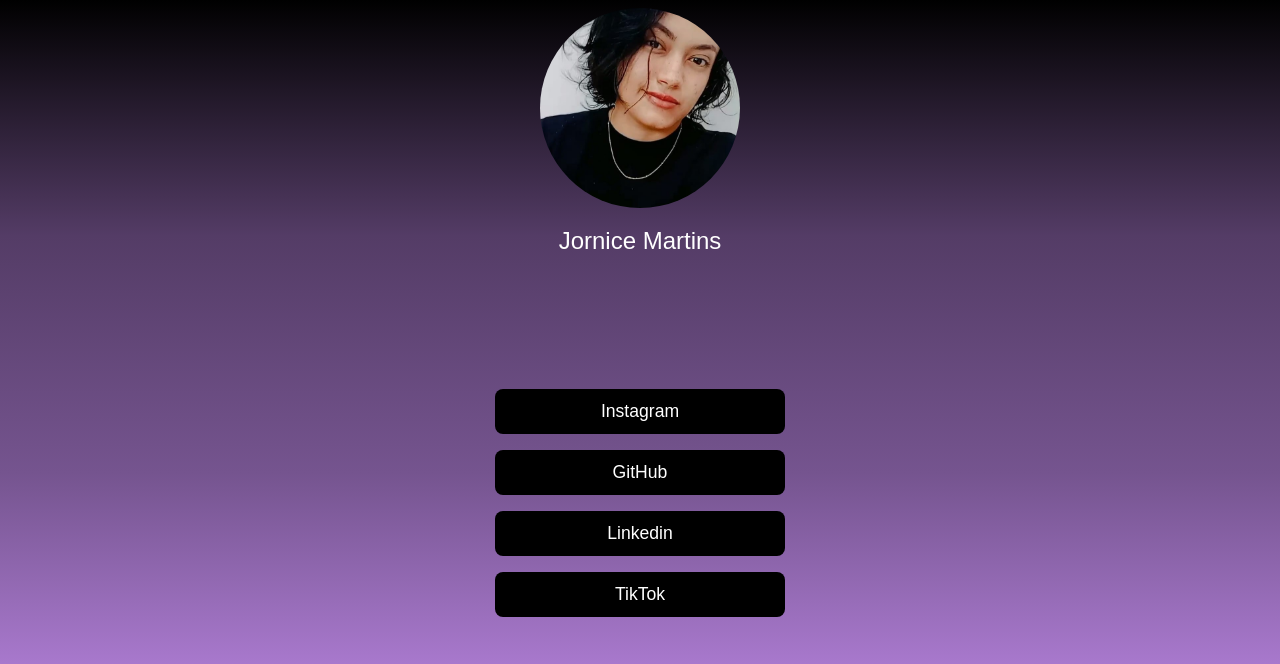
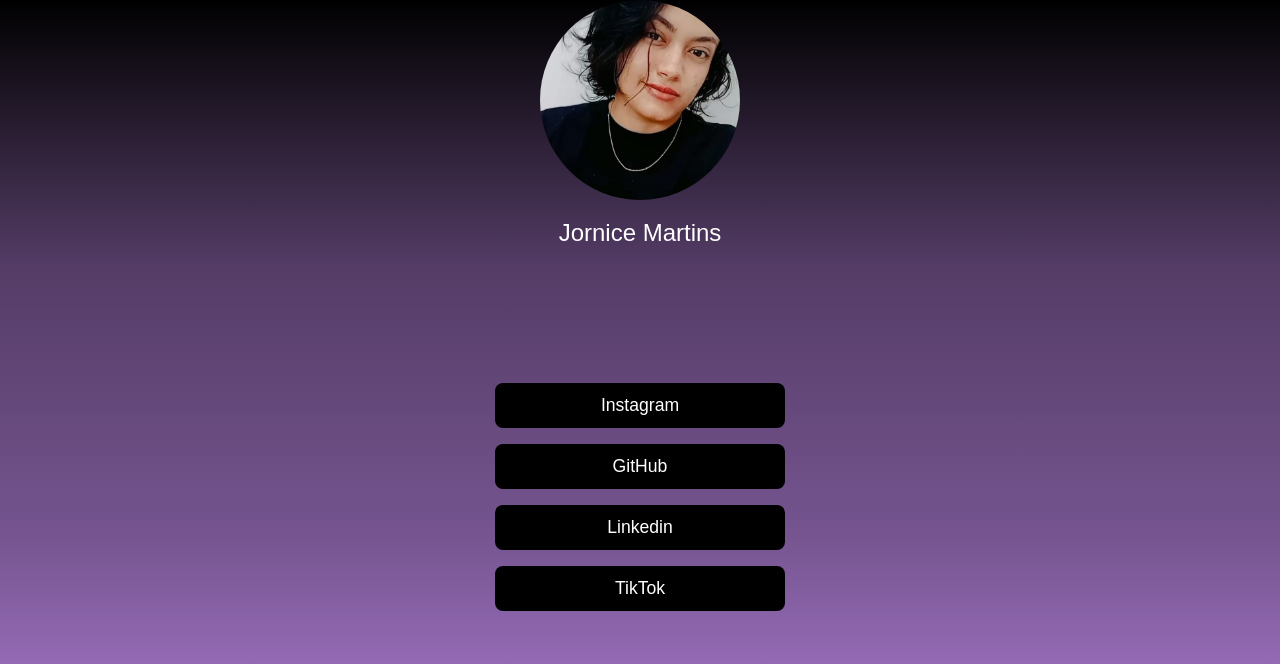
Before and after one commit to Jornicee/Perfil, a plain HTML site: page index.html in a window 1280 px wide. Shown: the top 664 px of the page. Drawn offline with Linux system fonts and the light colour scheme.

Commit message:
Update style.css
Corrigido background do site

```diff
--- a/style.css
+++ b/style.css
@@ -1,8 +1,16 @@
 @charset "UTF-8";
+
+html, body {
+    height: 100%;
+    margin: 0;
+    padding: 0;
+}
 
 body {
     font-family: sans-serif;
     background-image: linear-gradient(#000000,#543C66, #75548F, #B481DB);
+    background-attachment: fixed;
+    background-size: cover;
     text-align: center;
 
 }
@@ -71,18 +79,14 @@ h2 {
     transform: scale(1.2);
 }
 
-/* --- Media Query para telas de celular --- */
 @media (max-width: 600px) {
-  /* Os estilos abaixo só serão aplicados em telas com até 600px de largura */
 
-  /* Torna os botões mais largos para ficarem mais fáceis de clicar no celular */
   .botao {
     width: 90%;
     padding: 15px 10px;
     font-size: 1.2em;
   }
 
-  /* Aumenta o tamanho da fonte e reduz o espaçamento entre os ícones para telas menores */
   .icon a i {
     font-size: 1.8em;
   }
```
